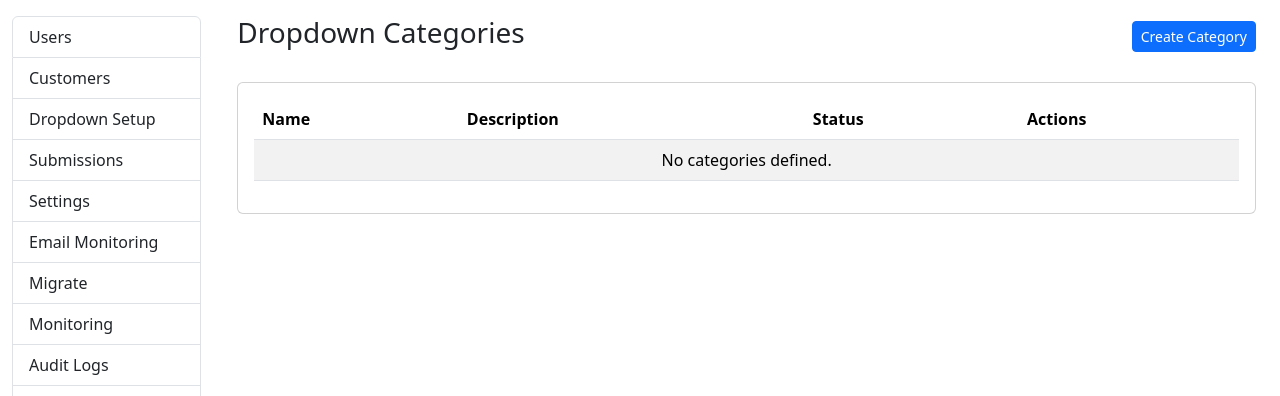
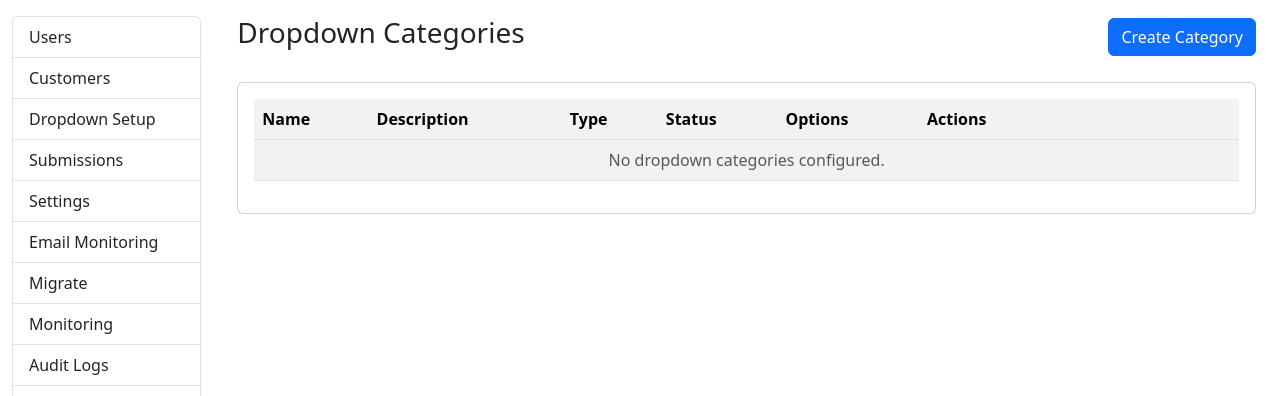
Before and after one commit to raynogrundling-stack/TestSamples, a Python web app: template templates/admin/dropdowns/index.html in a window 1280 px wide. Shown: the part 16-412 px from the top of the page. Run offline with Jinja, Linux system fonts and the light colour scheme; the template is opened without the code that fills it, so the values that code supplies are empty.

Commit message:
Update index.html

```diff
--- a/templates/admin/dropdowns/index.html
+++ b/templates/admin/dropdowns/index.html
@@ -8,19 +8,31 @@ Dropdown Categories
         <h3>
             Dropdown Categories
         </h3>
-        <a href="{{ url_for('dropdowns.create_category') }}" class="btn btn-primary btn-sm">
+        <a
+            href="{{ url_for('dropdowns.create_category') }}"
+            class="btn btn-primary">
             Create Category
         </a>
     </div>
     <div class="card">
         <div class="card-body">
-            <table class="table table-striped">
-                <thead>
-                    <tr>
-                        <th>Name</th>
-                        <th>Description</th>
-                        <th>Status</th>
-                        <th width="220">
+            <table class="table table-striped table-hover">
+                <th>
+                            Name
+                        </th>
+                        <th>
+                            Description
+                        </th>
+                        <th>
+                            Type
+                        </th>
+                        <th>
+                            Status
+                        </th>
+                        <th>
+                            Options
+                        </th>
+                        <th width="320">
                             Actions
                         </th>
                     </tr>
@@ -29,10 +41,23 @@ Dropdown Categories
                     {% for category in categories %}
                     <tr>
                         <td>
-                            {{ category.name }}
+                            <strong>
+                                {{ category.name }}
+                            </strong>
                         </td>
                         <td>
-                            {{ category.description }}
+                            {{ category.description or '-' }}
+                        </td>
+                        <td>
+                            {% if category.input_type == "checklist" %}
+                            <span class="badge bg-info">
+                                Multi Select Checklist
+                            </span>
+                            {% else %}
+                            <span class="badge bg-primary">
+                                Single Select Dropdown
+                            </span>
+                            {% endif %}
                         </td>
                         <td>
                             {% if category.active %}
@@ -46,6 +71,9 @@ Dropdown Categories
                             {% endif %}
                         </td>
                         <td>
+                            {{ category.options|length }}
+                        </td>
+                        <td>
                             <a href="{{url_for('dropdowns.category', id=category.id)}}"
                                class="btn btn-primary btn-sm">
                                 Options
@@ -54,6 +82,18 @@ Dropdown Categories
                                class="btn btn-warning btn-sm">
                                 Edit
                              </a>
+                             <form
+                                 method="POST"
+                                 action="{{ url_for('dropdowns.toggle_category', id=category.id) }}"
+                                 class="d-inline">
+                                 <button
+                                     type="{% if category.active %}
+                                         Disable
+                                     {% else %}
+                                         Enable
+                                     {% endif %}
+                                 </button>
+                             </form>
                              <from methods=["POST"]
                                   action="{{url_for('dropdowns.delete_option', id=category.id)}}"
                                   class="d-inline">
@@ -66,9 +106,10 @@ Dropdown Categories
                     </tr>
                     {% else %}
                     <tr>
-                        <td colspan="4"
-                            class="text-center">
-                            No categories defined.
+                        <td
+                            colspan="6"
+                            class="text-center text-muted">
+                            No dropdown categories configured.
                         </td>
                     </tr>
                     {% endfor %}
```
